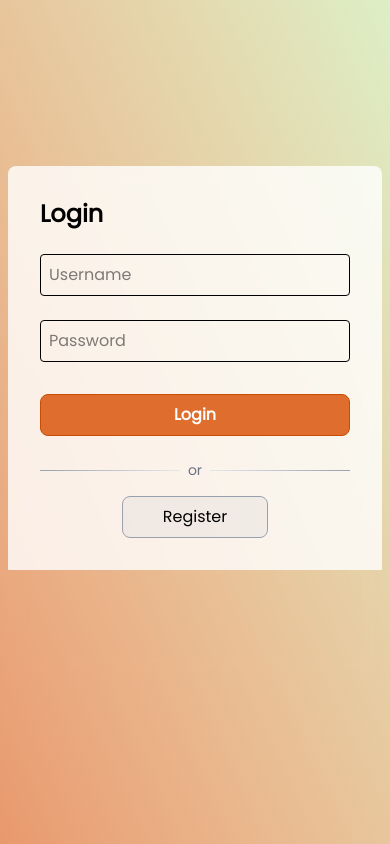
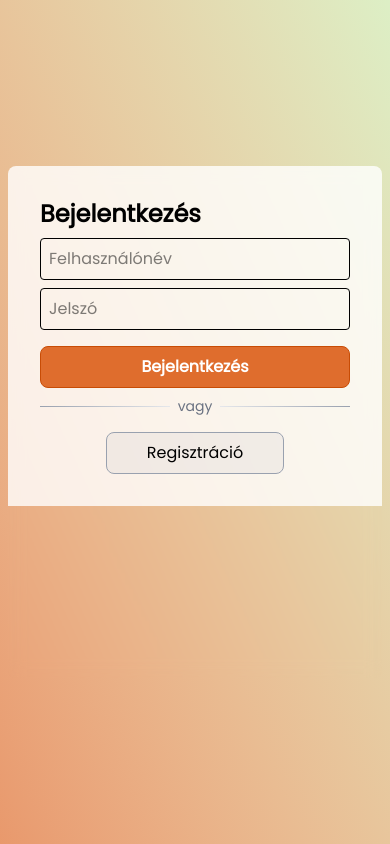
Before and after one commit to ddstimi/SnackShopTest, a React (Vite) app in the folder frontend/: page /login in a window 390 px wide. Built offline with nearby package versions, Linux system fonts and the light colour scheme.

Commit message:
fix: grammar fix and translation

```diff
--- a/frontend/src/pages/LoginPage.tsx
+++ b/frontend/src/pages/LoginPage.tsx
@@ -11,7 +11,7 @@ export default function AuthPage() {
 
    const handleLogin = async () => {
     if (!username || !password) {
-      setLoginError('Username or password cannot be empty.');
+      setLoginError('Felhasználónév és jelszó mező kitöltése kötelező.');
       return;
     }
 
@@ -26,15 +26,15 @@ export default function AuthPage() {
     setLoginError(
       err.response?.data?.error ||
       (err.response?.data?.authenticated === false
-        ? 'Invalid username or password.'
-        : 'Something went wrong during login.')
+        ? 'Érvénytelen felhasználónév vagy jelszó.'
+        : 'Hiba történt a bejelentkezés során.')
     );
   }
 };
 
 const handleRegister = async () => {
     if (!username || !password) {
-      setRegisterError('Username and password cannot be empty.');
+      setRegisterError('Felhasználónév és jelszó mező kitöltése kötelező.');
       return;
     }
 
@@ -47,7 +47,7 @@ const handleRegister = async () => {
     console.error('Register failed:', err.response?.data || err.message);
     setRegisterError(
       err.response?.data?.error ||
-      'Something went wrong during registration.'
+      'Hiba történt a regisztráció során.'
     );
   }
 };
@@ -68,31 +68,31 @@ const handleRegister = async () => {
             <div className="w-1/2 flex flex-col lg:flex-row">
               <div className="w-1/2 hidden lg:flex items-center justify-center text-white text-center p-6">
                 <div>
-                  <h1 className="text-4xl font-extrabold mb-2">Welcome back!</h1>
-                  <p className="mb-10">Don't have an account yet? Join us and start snackin'!</p>
+                  <h1 className="text-4xl font-extrabold mb-2">Üdv újra!</h1>
+                  <p className="mb-10">Még nincs fiókod? Csatlakozz és kóstolj bele a lehetőségekbe!</p>
                   <button
                     onClick={() => setIsLogin(false)}
                     className="px-16 py-2 border border-white rounded-lg hover:bg-white/40 bg-white/20 transition"
                   >
-                    Register
+                    Regisztráció
                   </button>
                 </div>
               </div>
 
               <div className="w-full lg:w-1/2 flex items-center justify-center bg-white/80 p-8 z-10 gap-9">
-                <form onSubmit={(e) => { e.preventDefault(); handleLogin(); }} className="w-full max-w-sm space-y-6">
-                  <h2 className="text-2xl font-bold">Login</h2>
-                  <input type="text" placeholder="Username" value={username} onChange={(e) => setUsername(e.target.value)} className="w-full p-2 border rounded" />
-                  <input type="password" value={password}  onChange={(e) => setPassword(e.target.value)} placeholder="Password" className="w-full p-2 border rounded" />
-                  <button type="submit" className="w-full border-dorange border-1 font-bold  rounded-lg text-white hover:bg-lorange/80 bg-lorange/100 p-2 mt-2 transform">Login</button>
-                  {loginError && <p className="text-red-600">{loginError}</p>}
+                <form onSubmit={(e) => { e.preventDefault(); handleLogin(); }} className="w-full max-w-sm lg:space-y-6 space-y-2">
+                  <h2 className="text-2xl font-bold">Bejelentkezés</h2>
+                  <input type="text" required placeholder="Felhasználónév" value={username} onChange={(e) => setUsername(e.target.value)} className="w-full p-2 border rounded" />
+                  <input type="password" required value={password}  onChange={(e) => setPassword(e.target.value)} placeholder="Jelszó" className="w-full p-2 border rounded" />
+                  <button type="submit" className="w-full border-dorange border-1 font-bold  rounded-lg text-white hover:bg-lorange/80 bg-lorange/100 p-2 mt-2 transform">Bejelentkezés</button>
+                  {loginError && <p className="text-red-400">{loginError}</p>}
                   <div className="lg:invisible md:invisible visible flex flex-row flex-1 justify-center flex-wrap">
                     <div className="flex items-center justify-center w-full gap-2">
                       <hr className="flex-grow h-px bg-gradient-to-r from-gray-400 to-gray-200 border-0" />
-                      <p className="text-gray-500 text-sm">or</p>
+                      <p className="text-gray-500 text-sm">vagy</p>
                       <hr className="flex-grow h-px bg-gradient-to-r from-gray-200 to-gray-400 border-0" />
                     </div>
-                    <button type="button" onClick={() => setIsLogin(false)} className="px-10 py-2 border border-gray-400 rounded-lg hover:bg-gray-600/30 bg-gray-400/10 transition mt-4">Register</button>
+                    <button type="button" onClick={() => setIsLogin(false)} className="px-10 py-2 border border-gray-400 rounded-lg hover:bg-gray-600/30 bg-gray-400/10 transition mt-4">Regisztráció</button>
                   </div>
 
                 </form>
@@ -101,31 +101,31 @@ const handleRegister = async () => {
 
             <div className="w-1/2 flex flex-col lg:flex-row">
               <div className="w-full lg:w-1/2 flex items-center justify-center bg-white/80 p-8 z-10 gap-6">
-                <form className="w-full max-w-sm space-y-6" onSubmit={(e) => { e.preventDefault(); handleRegister(); }}>
-                  <h2 className="text-2xl font-bold">Register</h2>
-                  <input type="text" placeholder="Username" value={username} onChange={(e) => setUsername(e.target.value)} className="w-full p-2 border rounded" />
-                  <input type="password" placeholder="Password"  value={password}  onChange={(e) => setPassword(e.target.value)} className="w-full p-2 border rounded" />
-                  <button type="submit" className="w-full border-dorange border-1 font-bold  rounded-lg text-white hover:bg-lorange/80 bg-lorange/100 p-2 mt-2 transform">Register</button>
-                   {registerError && <p className="text-red-600">{registerError}</p>}
+                <form className="w-full max-w-sm lg:space-y-6 space-y-2" onSubmit={(e) => { e.preventDefault(); handleRegister(); }}>
+                  <h2 className="text-2xl font-bold">Regisztráció</h2>
+                  <input type="text" placeholder="Felhasználónév" required value={username} onChange={(e) => setUsername(e.target.value)} className="w-full p-2 border rounded" />
+                  <input type="password" placeholder="Jelszó" required value={password}  onChange={(e) => setPassword(e.target.value)} className="w-full p-2 border rounded" />
+                  <button type="submit" className="w-full border-dorange border-1 font-bold  rounded-lg text-white hover:bg-lorange/80 bg-lorange/100 p-2 mt-2 transform">Regisztráció</button>
+                   {registerError && <p className="text-red-400">{registerError}</p>}
                    <div className="lg:invisible md:invisible visible flex flex-row flex-1 justify-center flex-wrap">
                       <div className="flex items-center justify-center w-full gap-2 ">
                         <hr className="flex-grow h-px bg-gradient-to-r from-gray-400 to-gray-200 border-0" />
-                        <p className="text-gray-500 text-sm">or</p>
+                        <p className="text-gray-500 text-sm">vagy</p>
                         <hr className="flex-grow h-px bg-gradient-to-r from-gray-200 to-gray-400 border-0" />
                       </div>
-                      <button type="button" onClick={() => setIsLogin(true)} className="px-10 py-2 border relative align-middle border-gray-400 rounded-lg hover:bg-gray-600/30 bg-gray-400/10 transition mt-4">Login</button>
+                      <button type="button" onClick={() => setIsLogin(true)} className="px-10 py-2 border relative align-middle border-gray-400 rounded-lg hover:bg-gray-600/30 bg-gray-400/10 transition mt-4">Bejelentkezés</button>
                     </div>
                 </form>
               </div>
               <div className="w-1/2 hidden lg:flex items-center justify-center text-white text-center p-6">
                 <div>
-                  <h1 className="text-4xl font-extrabold mb-2">Taste the World</h1>
-                  <p className="mb-10">Already have an account? Click below to log in.</p>
+                  <h1 className="text-4xl font-extrabold mb-2">Ízleld meg a világot!</h1>
+                  <p className="mb-10">Már van fiókod? Kattints a bejelentkezéshez.</p>
                   <button type="button"
                     onClick={() => setIsLogin(true)}
                     className="px-16 py-2 border border-white rounded-lg hover:bg-white/40 bg-white/20 transition"
                   >
-                    Login
+                    Bejelentkezés
                   </button>
 
                 </div>
```
